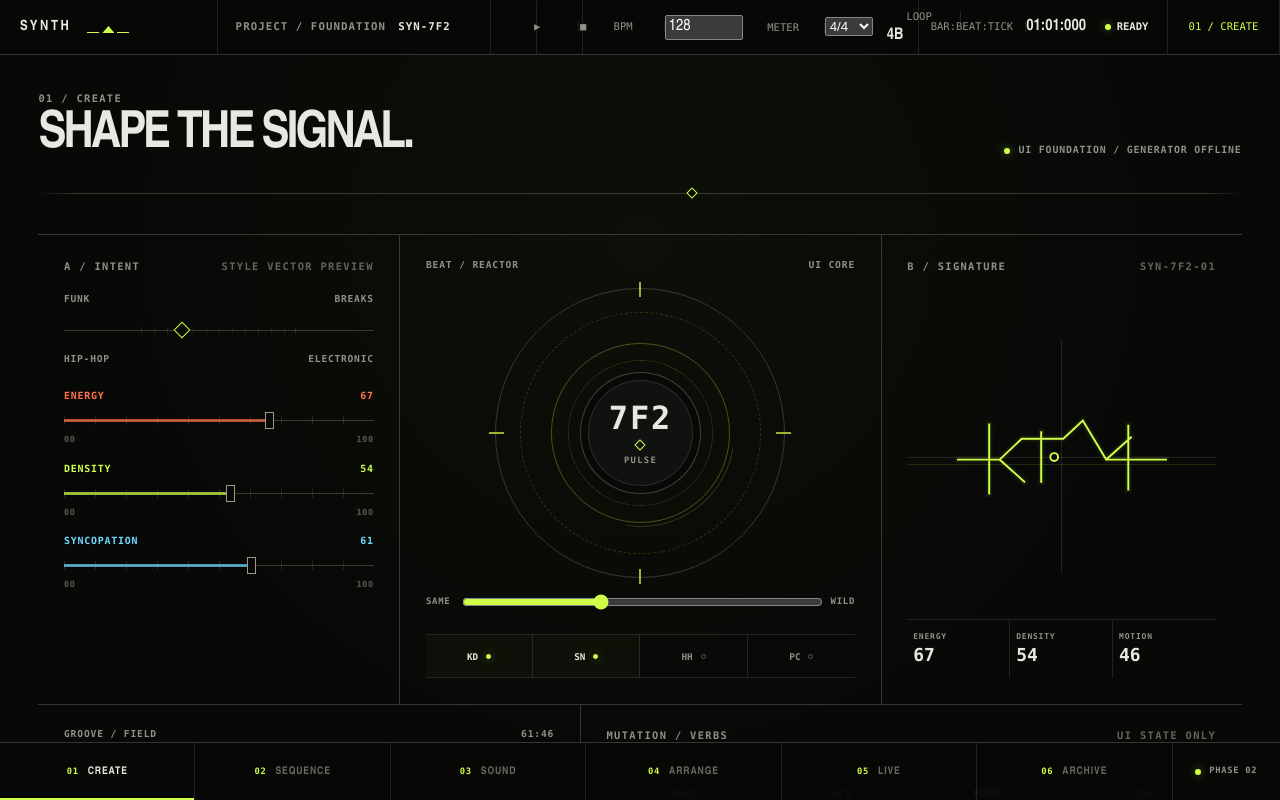
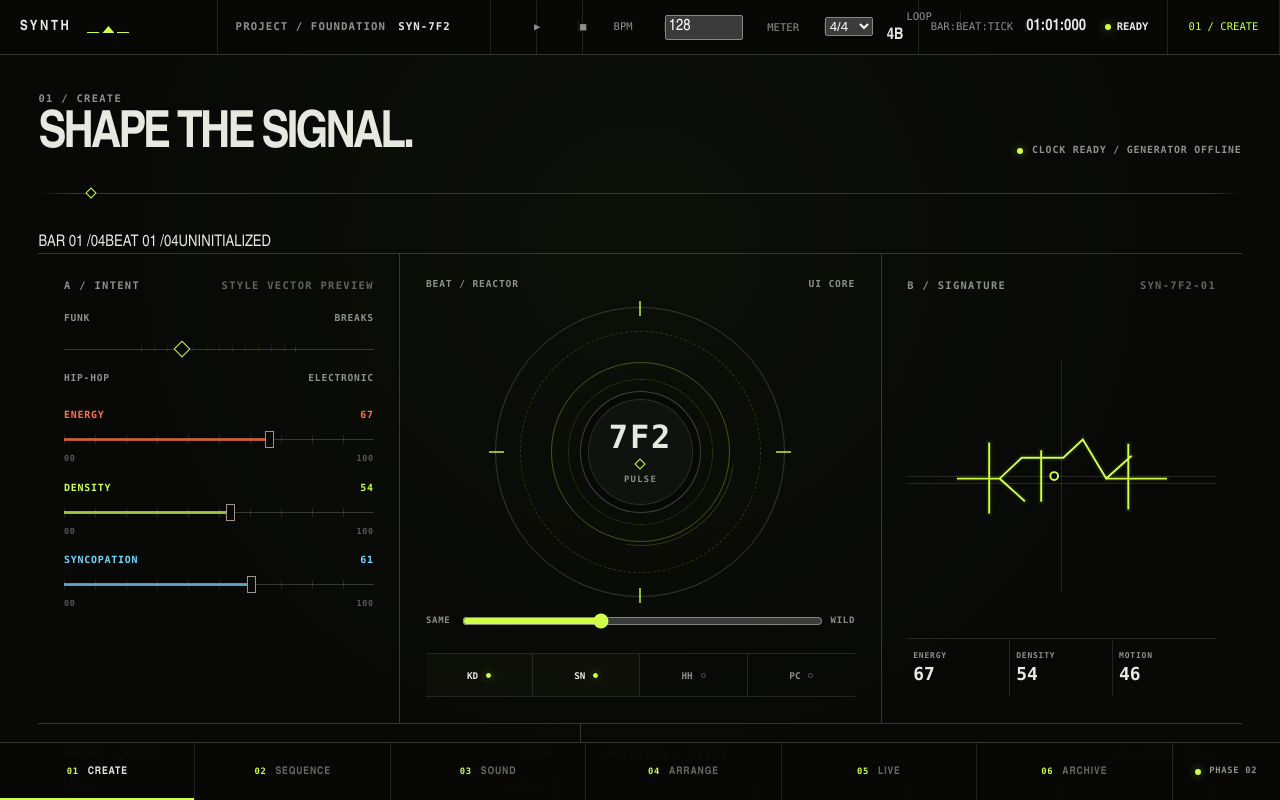
Before and after one commit to thiepn/synth, a React (Vite) app: page / in a window 1280 px wide. Shown: the top 800 px of the page. Built offline with nearby package versions, Linux system fonts and the light colour scheme.

Commit message:
feat: drive Create pulse surface from real transport clock

```diff
--- a/src/ui/surfaces/CreateSurface.tsx
+++ b/src/ui/surfaces/CreateSurface.tsx
@@ -4,10 +4,13 @@ import {
   GrooveField,
   InstrumentStrip,
   MachineButton,
-  PulseSpine,
   RhythmGlyph,
   SignalRail,
 } from "../pulse/Primitives";
+import {
+  TransportPulseSpine,
+  TransportStatusLabel,
+} from "../transport/TransportUI";
 
 const seedSequence = ["7F2", "A14", "C83", "19E", "D4B", "6C9"];
 
@@ -78,13 +81,10 @@ export function CreateSurface() {
           <p className="eyebrow">01 / CREATE</p>
           <h1 id="create-title">Shape the signal.</h1>
         </div>
-        <div className="surface-heading__status">
-          <span className="status-lamp" aria-hidden="true" />
-          <span>UI FOUNDATION / GENERATOR OFFLINE</span>
-        </div>
+        <TransportStatusLabel />
       </div>
 
-      <PulseSpine active={pulseVersion > 0} density={density} />
+      <TransportPulseSpine />
 
       <div className="create-machine">
         <div className="create-machine__intent">
```
